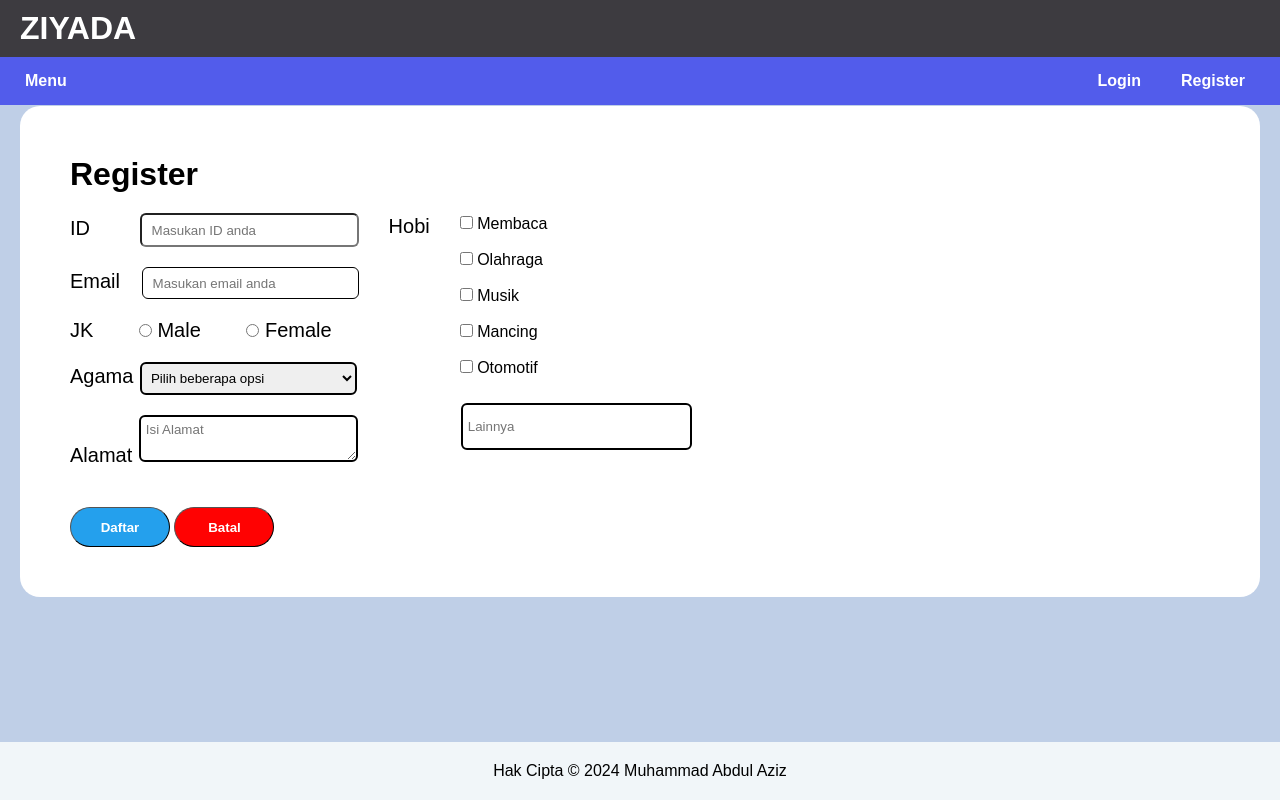
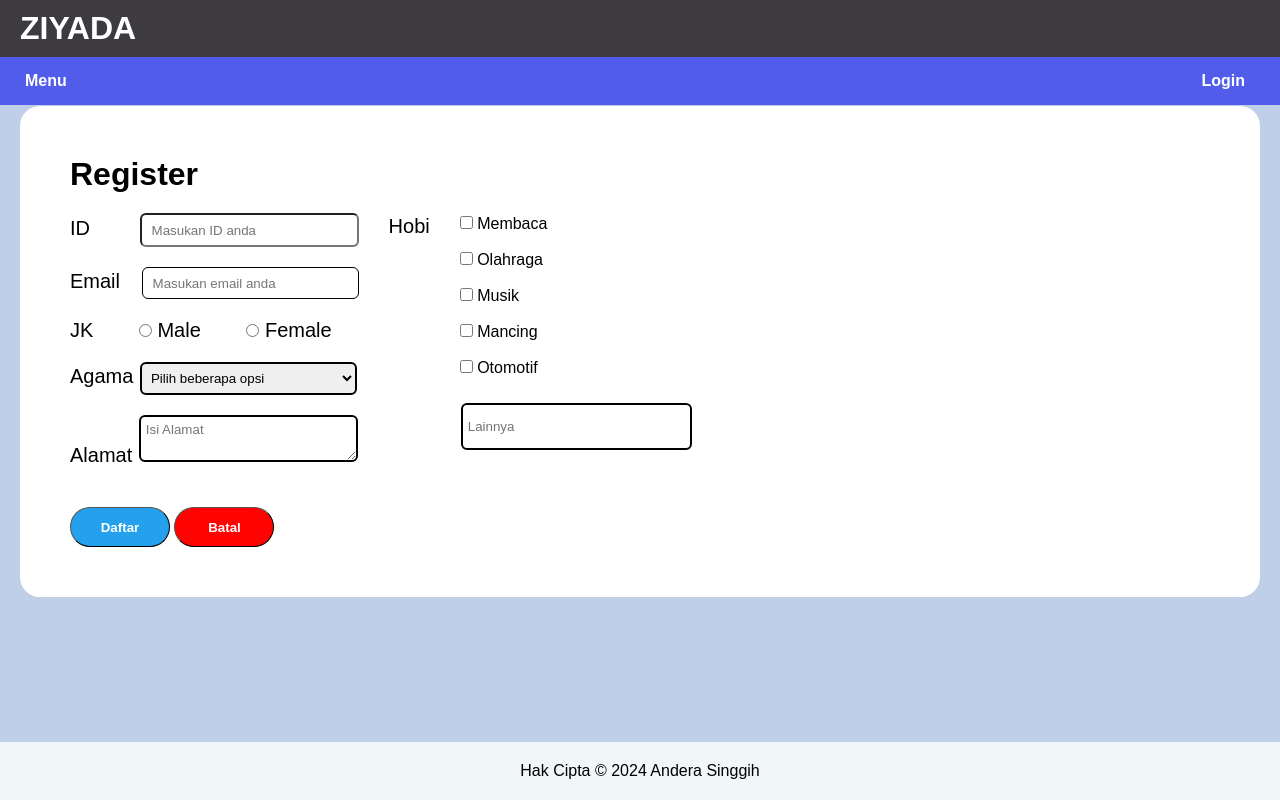
Before and after one commit to anderasinggih/dpw1_Andera-Singgih-221104007_SE06A, a plain HTML site: page register.html in a window 1280 px wide. Drawn offline with Linux system fonts and the light colour scheme.

Commit message:
Update register.html

```diff
--- a/register.html
+++ b/register.html
@@ -26,8 +26,8 @@
 
     <div class="nav-register-login">
       <ul>
-        <li><a href="#">Login</a></li>
-        <li><a href="#">Register</a></li>
+        <li><a href="index.html">Login</a></li>
+        <!--<li><a href="#">Register</a></li>-->
       </ul>
     </div>
   </nav>
@@ -115,7 +115,7 @@
   <!-- footer -->
   <footer>
     <div class="footer-content">
-      <p>Hak Cipta &copy; 2024 Muhammad Abdul Aziz</p>
+      <p>Hak Cipta &copy; 2024 Andera Singgih</p>
     </div>
   </footer>
 
```
